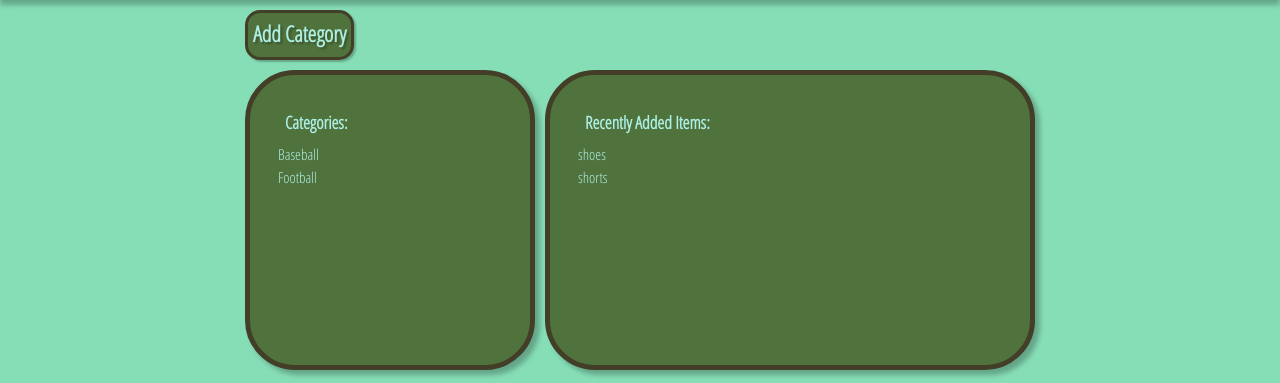
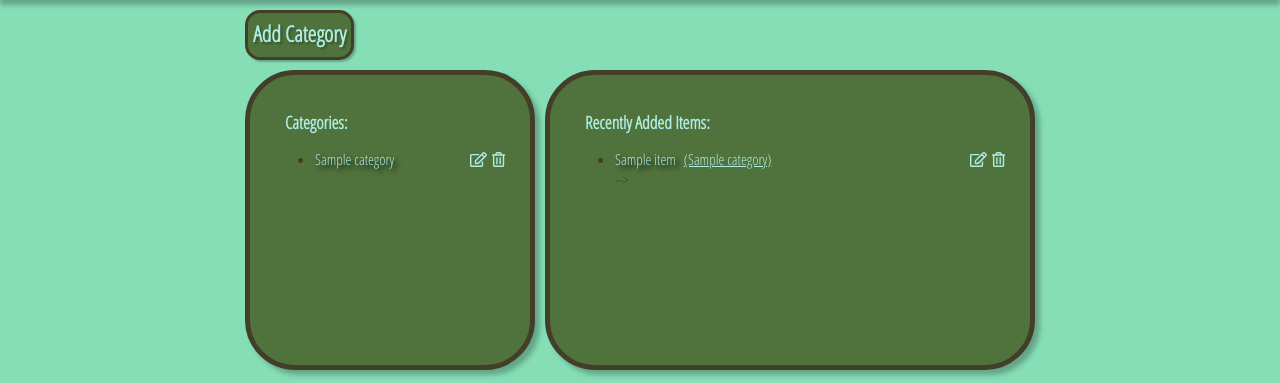
Before and after one commit to tordne/item-catalog, a Flask app: page / in a window 1280 px wide. Shown: the part 58-441 px from the top of the page. Run offline with Flask 2, Linux system fonts and the light colour scheme; the visitor is signed in with stand-in values (Sample User, id 1); tables that the repository leaves empty hold one stand-in row (values such as "Sample post"); some libraries are stand-ins or nearby versions.

Commit message:
Feat: Add database queries to the list categories route and list them in the html

```diff
--- a/project/client/static/css/catalog.css
+++ b/project/client/static/css/catalog.css
@@ -220,6 +220,7 @@ p {
 
 .alert-close {
 	text-decoration: none;
+	color: #423e28;
 	text-shadow: 3px 3px 5px black;
 	float: right;
 	padding-right: 8px;
@@ -283,12 +284,28 @@ main {
 	box-shadow: 5px 5px 5px rgba(0, 0, 0, 0.26);
 	width: 290px;
 	min-height: 300px;
+	display: block;
 }
 
-.categories h1, p {
+.categories h1, p, a {
 	color: #adeee3;
 }
 
+.categories-text {
+	text-decoration: none;
+	text-shadow: 3px 3px 5px black;
+	float: left;
+	padding-right: 8px;
+	cursor: pointer;
+}
+
+.categories-edit-delete {
+	float: right;
+}
+
+.categories-5px-margin {
+	margin-right: 5px;
+}
 
 /*
  *
--- a/project/client/templates/main/catalog.html
+++ b/project/client/templates/main/catalog.html
@@ -3,17 +3,55 @@
 {% block content %}
 <section class="main-inner">
 	<section class="main-buttons">
-		<a href="" class="button">Add Category</a>
+		{% if 'logged_in' in session %}
+			<a href="{{ url_for('main.category_new') }}" class="button">Add Category</a>
+		{% endif %}
 	</section>
 	<section class="categories">
 		<h1>Categories:</h1>
-		<p>Baseball</p>
-		<p>Football</p>
+		{% if categories != [] %}
+			<ul>
+				{% if 'logged_in' not in session %}
+					{% for cat in categories %}
+						<li>
+							<a class="categories-text" href="{{ url_for('main.list_items', category=cat.name) }}">{{ cat.name }}</a>
+						</li>
+					{% endfor %}
+				{% else %}
+					{% for cat in categories %}
+						<li>
+							<a class="categories-text" href="{{ url_for('main.list_items', category=cat.name) }}">{{ cat.name }}</a>
+							<a class="categories-edit-delete" href="{{ url_for('main.category_delete', category=cat.name) }}"><i class="far fa-trash-alt"></i></a>
+							<a class="categories-edit-delete" href="{{ url_for('main.category_edit', category=cat.name) }}"><i class="far fa-edit categories-5px-margin"></i></a>
+						</li>
+					{% endfor %}
+				{% endif %}
+			</ul>
+		{% endif %}
 	</section>
 	<section class="items">
 		<h1>Recently Added Items:</h1>
-		<p>shoes</p>
-		<p>shorts</p>
+		{% if items != [] %}
+			<ul>
+				{% if 'logged_in' not in session %}
+					{% for item in items %}
+						<li>
+							<a class="categories-text" href="{{ url_for('main.info_item', category=item.category.name, item=item.name) }}">{{ item.name }}</a>
+							<a href="{{ url_for('main.list_items', category=item.category.name) }}">({{ item.category.name }})</a>
+						</li>
+					{% endfor %}
+				{% else %}
+					{% for item in items %}
+						<li>
+							<a class="categories-text" href="{{ url_for('main.info_item', category=item.category.name, item=item.name) }}">{{ item.name }}</a>
+							<a href="{{ url_for('main.list_items', category=item.category.name) }}">({{ item.category.name }})</a>
+							<a class="categories-edit-delete" href="{{ url_for('main.item_delete', category=item.category.name, item=item.name) }}"><i class="far fa-trash-alt"></i></a>
+							<a class="categories-edit-delete" href="{{ url_for('main.item_edit', category=item.category.name, item=item.name) }}"><i class="far fa-edit categories-5px-margin"></i></a>
+						</li>
+					{% endfor %} -->
+				{% endif %}
+			</ul>
+		{% endif %}
 	</section>
 </section>
 {% endblock %}
--- a/project/server/main/views.py
+++ b/project/server/main/views.py
@@ -2,6 +2,11 @@
 
 from flask import Blueprint, render_template
 
+from project.server import pg_session
+from project.server.models import User, Category, Item
+from project.server.helpers import login_required
+
+import pdb
 
 ''' Configuration '''
 
@@ -27,7 +32,15 @@ def list_categories():
         * list all the categories
         * list the 5 latest items with the corresponding category in ()
     '''
-    return render_template('main/catalog.html')
+    # Retrieve all the categories from the database
+    categories = pg_session.query(Category).order_by(Category.name.asc())
+
+    # Retrieve the last 5 added items from the database
+    items = pg_session.query(Item).order_by(Item.date_time.desc()).limit(5)
+
+    return render_template('main/catalog.html',
+                           categories=categories,
+                           items=items)
 
 
 @main_blueprint.route('/catalog/<string:category>')
```
